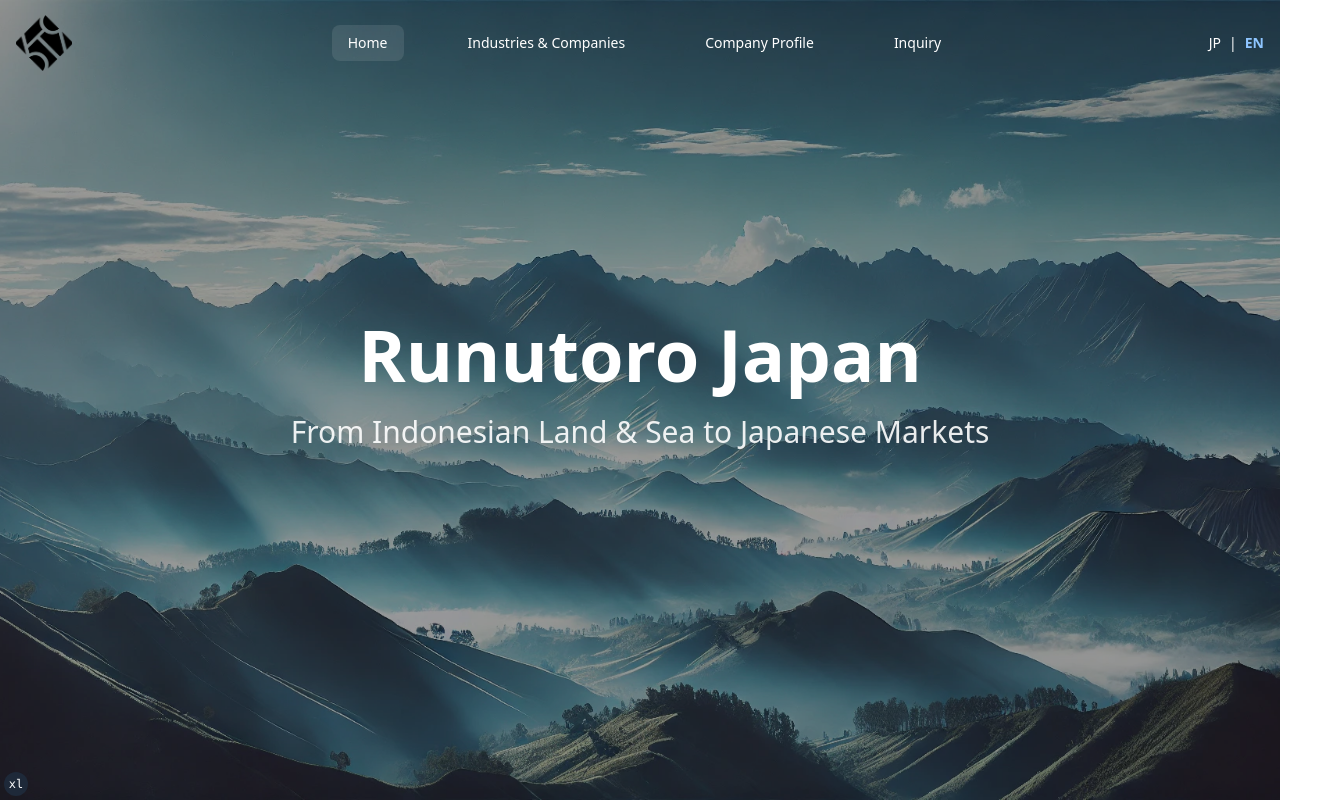
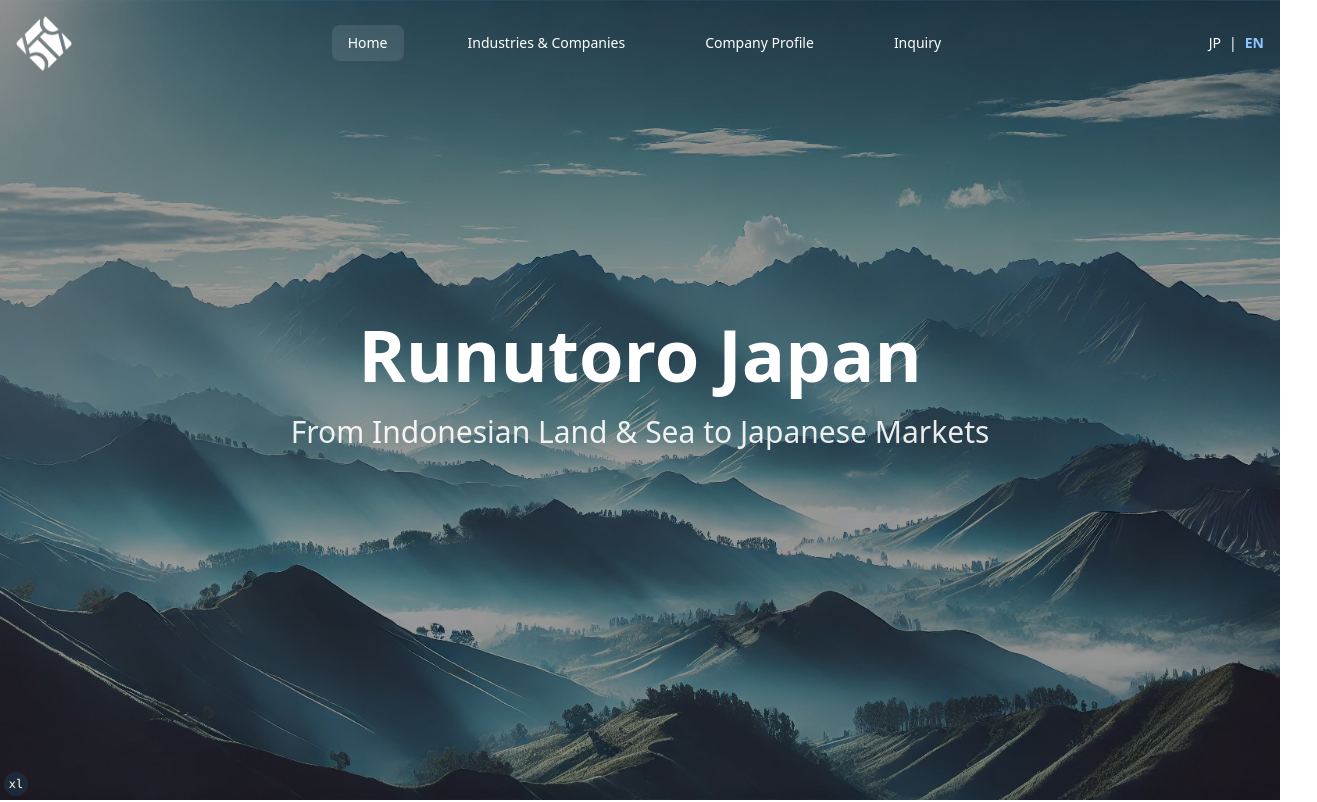
Before and after one commit to Kechenk/runutoro, a React (Vite) app: page / in a window 1280 px wide. Shown: the top 802 px of the page, 1317 px wide, since content can reach past the window. Built offline with nearby package versions, Linux system fonts and the light colour scheme; a web font is replaced by a local one.

Commit message:
[FIX] - Size of image eating too much space FSSC22000 and BRCGS

```diff
--- a/src/App.tsx
+++ b/src/App.tsx
@@ -174,15 +174,9 @@
           <div className="container mx-auto flex justify-between items-center px-2">
             <a href="/" className="flex items-center gap-2">
               <img
-                src="icon/runutoro.png"
-                alt="Runutoro Logo"
-                className={`w-14 absolute transition-opacity duration-500 ${isScrolled ? "opacity-0" : "opacity-100"}`}
-              />
-
-              <img
                 src="icon/runutoro_white.png"
                 alt="Runutoro Logo"
-                className={`w-14 transition-opacity duration-500 ${isScrolled ? "opacity-100" : "opacity-0"}`}
+                className="w-14 transition-opacity duration-500"
               />
               <span className="font-bold text-white text-lg hidden sm:block"></span>
             </a>
@@ -240,7 +234,7 @@
                 exit={{ opacity: 0, height: 0 }}
                 transition={{ duration: 0.3 }}
               >
-                <div className="container mx-auto py-4 px-4 flex flex-col gap-4">
+                <div className="container mx-auto py-2 px-2 flex flex-col gap-4">
                   <a href="/industries" className="text-white py-2 border-b border-slate-700">
                     {t("products")}
                   </a>
@@ -454,9 +448,8 @@
                 key={index}
                 variants={fadeInUp}
                 className={`rounded-lg p-6 transition-all duration-300
-                  ${index === 2 ? "md:col-start-1 md:col-end-3 md:row-start-2 w-3xl" :
-                    // index === 2 ? "md:col-start-1 md:col-end-3 md:row-start-2 w-3xl" :
-                    index === 3 ? "md:col-start-3 md:col-end-4 md:row-start-2 w-md" : ""
+                  ${index === 2 ? "md:col-start-1 md:col-end-3 md:row-start-2 md:w-md" :
+                    index === 3 ? "md:col-start-3 md:col-end-4 md:row-start-2" : ""
                   }`}
               >
                 <div className="h-full transition-all duration-500 overflow-hidden group">
```
